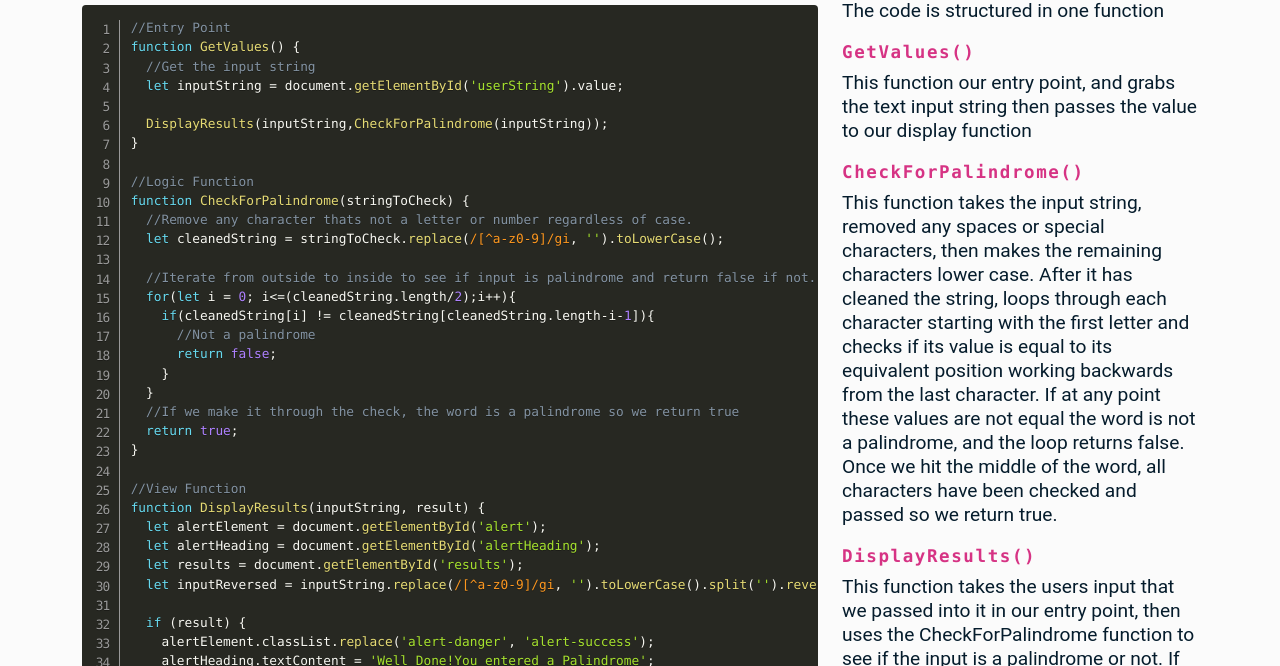
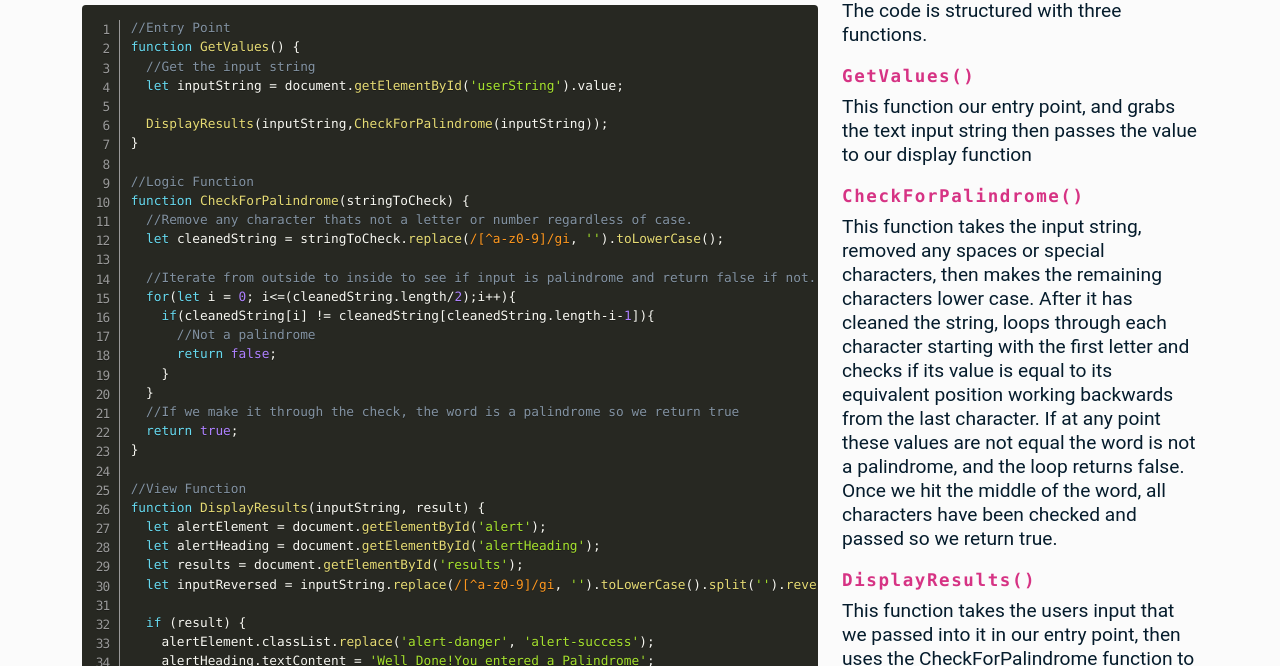
Before and after one commit to MattBridges/EvilOlive, a plain HTML site: page code.html in a window 1280 px wide. Shown: the part 134-800 px from the top of the page. Drawn offline with nearby package versions, Linux system fonts and the light colour scheme.

Commit message:
Fixed typo

```diff
--- a/code.html
+++ b/code.html
@@ -122,7 +122,7 @@ function DisplayResults(inputString, result) {
     </pre>
         </div>
         <div class="col-12 col-lg-4">
-          <p>The code is structured in one function</p>
+          <p>The code is structured with three functions.</p>
           <h5><code class="code-writeup">GetValues()</code></h5>
           <p>This function our entry point, and grabs the text input string then passes the value to our display function</p>
           <h5><code class="code-writeup">CheckForPalindrome()</code></h5>
```
